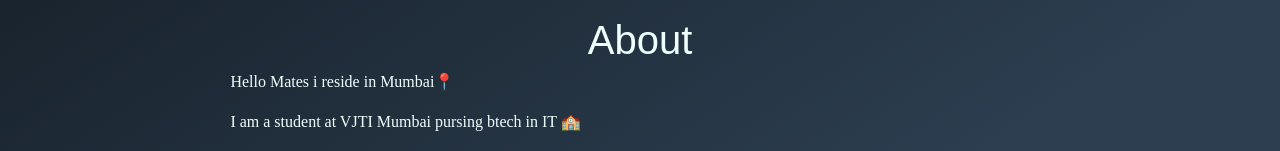
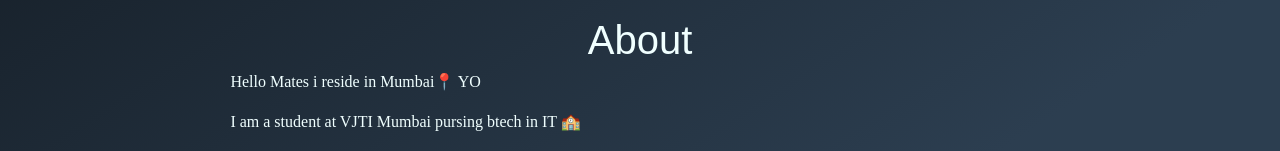
Before and after one commit to harshal-ishere/harshal_ishere, a React (Create React App) app: page / in a window 1280 px wide. Shown: the part 1057-1208 px from the top of the page. Built offline with nearby package versions, Linux system fonts and the light colour scheme; a web font is replaced by a local one.

Commit message:
new changes

```diff
--- a/src/components/about.tsx
+++ b/src/components/about.tsx
@@ -6,7 +6,7 @@
         <section id="about">
             <p className="about-header">About</p>
             <div className="about-details">
-                <p>Hello Mates i reside in Mumbai📍</p>
+                <p>Hello Mates i reside in Mumbai📍 YO</p>
                 <p>I am a student at VJTI Mumbai pursing btech in IT 🏫</p>
                 <p>I am intrested in AI/ML/Robotics and Drones 🤖</p>
                 <p>Currently learning Web Development and DSA 📖</p>
```
